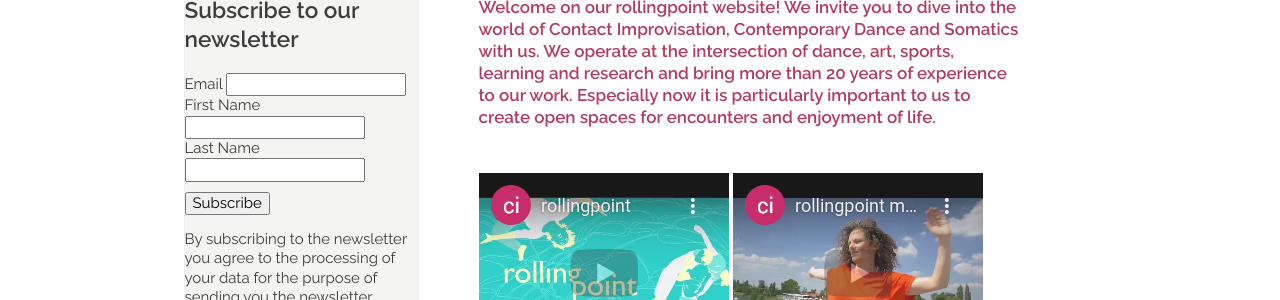
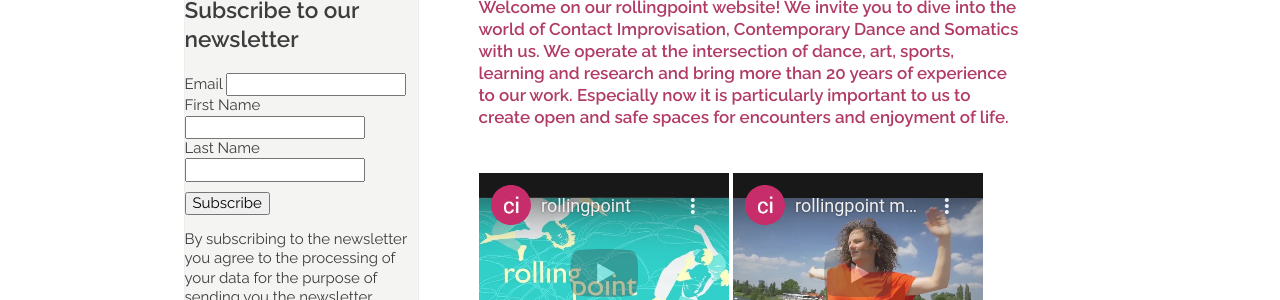
Before and after one commit to manulari/rollingpointat, a Jekyll site: the page built from _pages_en/en.md, in a window 1280 px wide. Shown: the part 639-939 px from the top of the page. Built offline with Jekyll 4.4.1, drawn with Linux system fonts in a browser that asks for light colours; comment, search, counter and statistics services are not loaded.

Commit message:
Update page (en) “en”

```diff
--- a/_pages_en/en.md
+++ b/_pages_en/en.md
@@ -10,7 +10,7 @@ other_lang: /
 
 ![](/assets/uploads/dsc_1901_klein.jpg)
 
-#### Welcome on our rollingpoint website! We invite you to dive into the world of Contact Improvisation, Contemporary Dance and Somatics with us. We operate at the intersection of dance, art, sports, learning and research and bring more than 20 years of experience to our work. Especially now it is particularly important to us to create open spaces for encounters and enjoyment of life.
+#### Welcome on our rollingpoint website! We invite you to dive into the world of Contact Improvisation, Contemporary Dance and Somatics with us. We operate at the intersection of dance, art, sports, learning and research and bring more than 20 years of experience to our work. Especially now it is particularly important to us to create open and safe spaces for encounters and enjoyment of life.
 
 #### &nbsp;
 
```
